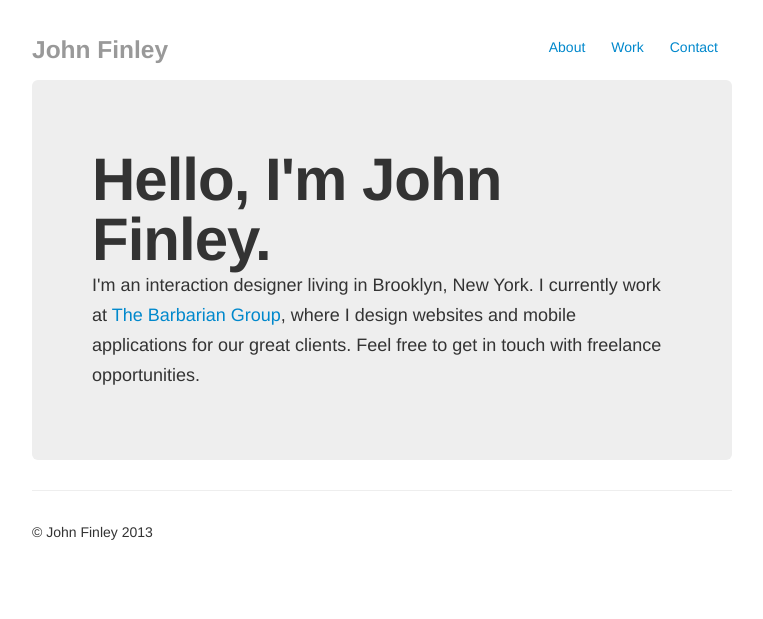
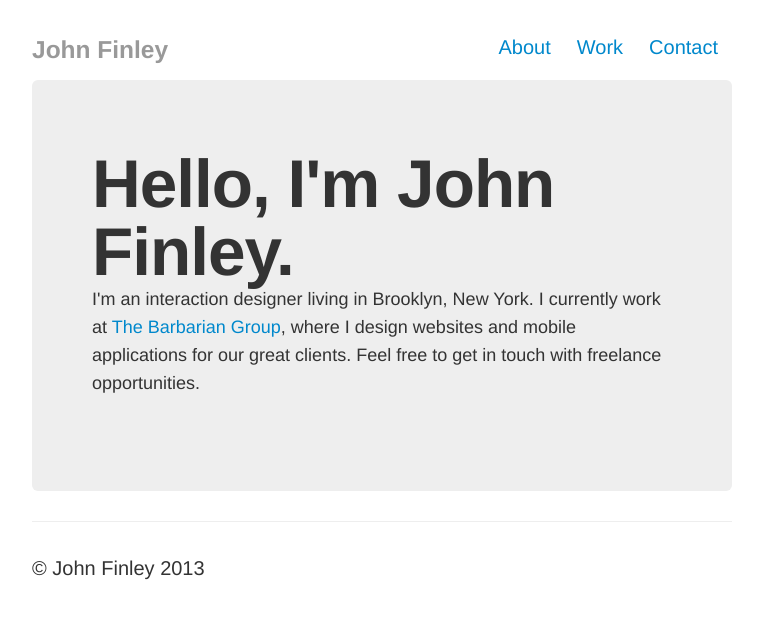
Before and after one commit to jpfinley/heyfinley, a Jekyll site: the page built from index.html, in a window 1280 px wide. Shown: the top 619 px of the page, without its empty margins (258-1021 px from the left). Built offline with Jekyll 4.4.1, drawn with Linux system fonts in a browser that asks for light colours.

Commit message:
The beginnings of a responsive typography

```diff
--- a/assets/css/main.css
+++ b/assets/css/main.css
@@ -1,6 +1,48 @@
 body {
   padding-top: 20px;
   padding-bottom: 40px;
+  font-size: 100%;
+}
+
+/* Portrait tablet to landscape and above */
+@media (min-width: 768px) {
+  body {
+    font-size: 125%;
+  }
+}
+
+/* Landscape phone to portrait tablet */
+@media (max-width: 767px) { ... }
+
+/* Landscape phones and down */
+@media (max-width: 480px) {
+
+}
+
+
+/* Typography */
+
+h1, .hero-unit h1 {
+  font-size: 3.75em; /* 60px / 16px */
+}
+h2 {
+  font-size: 2em; /* 32px / 16px */
+}
+h2 {
+  font-size: 2em; /* 32px / 16px */
+}
+h4 {
+  font-size: 1.125em; /* 18px / 16px */
+}
+h5 {
+  font-size: 0.875em; /* 14px / 16px */
+}
+li, p {
+  font-size: 1em; /* 16px / 16px */
+  line-height: 1.5625em; /* 25px / 16px */
+}
+p {
+  margin-bottom: 1.875em; /* 30px / 16px */
 }
 
 /* Custom container */
@@ -43,7 +85,7 @@
    Ripped out of bootstrap.css:654 */
 #content p:first-of-type {
   margin-bottom: 20px;
-  font-size: 21px;
+  font-size: 1.3125em; /* 21px / 16px */
 /*  font-weight: 200;*/
   line-height: 30px;
 }
```
